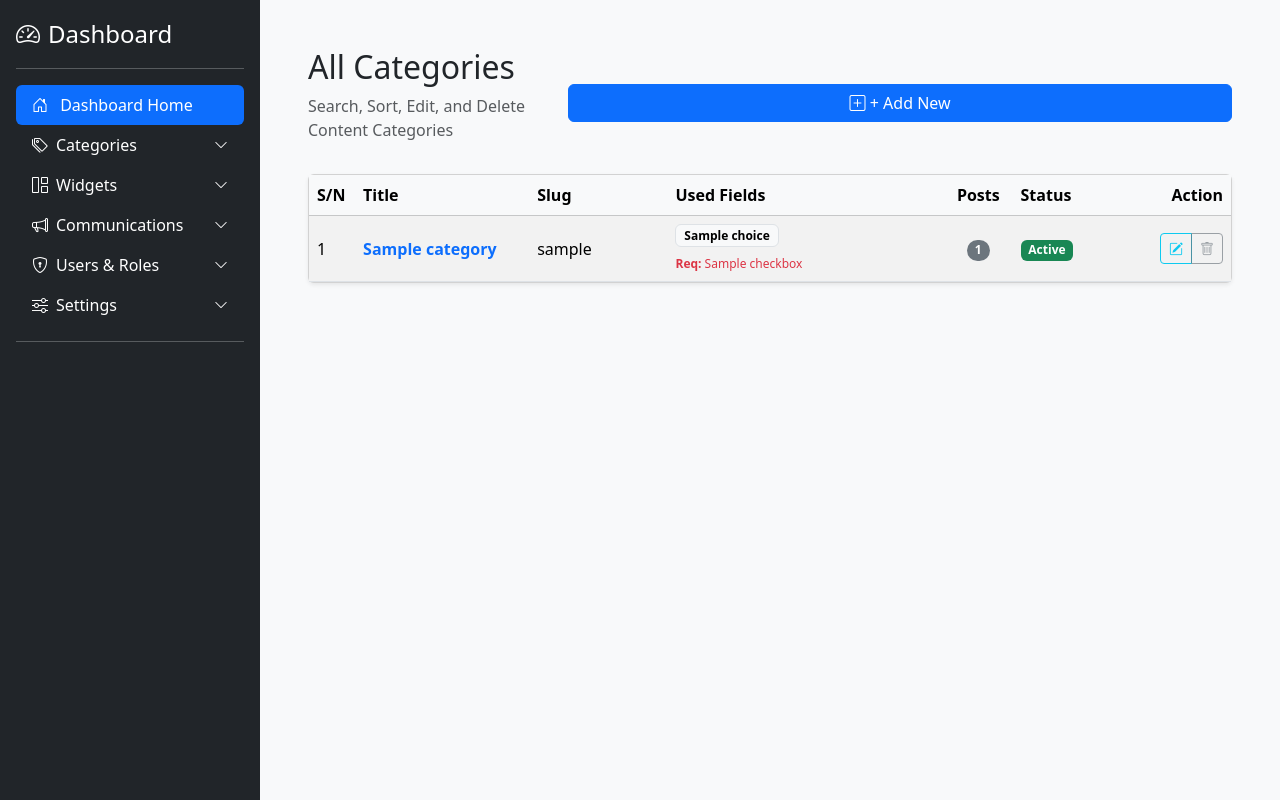
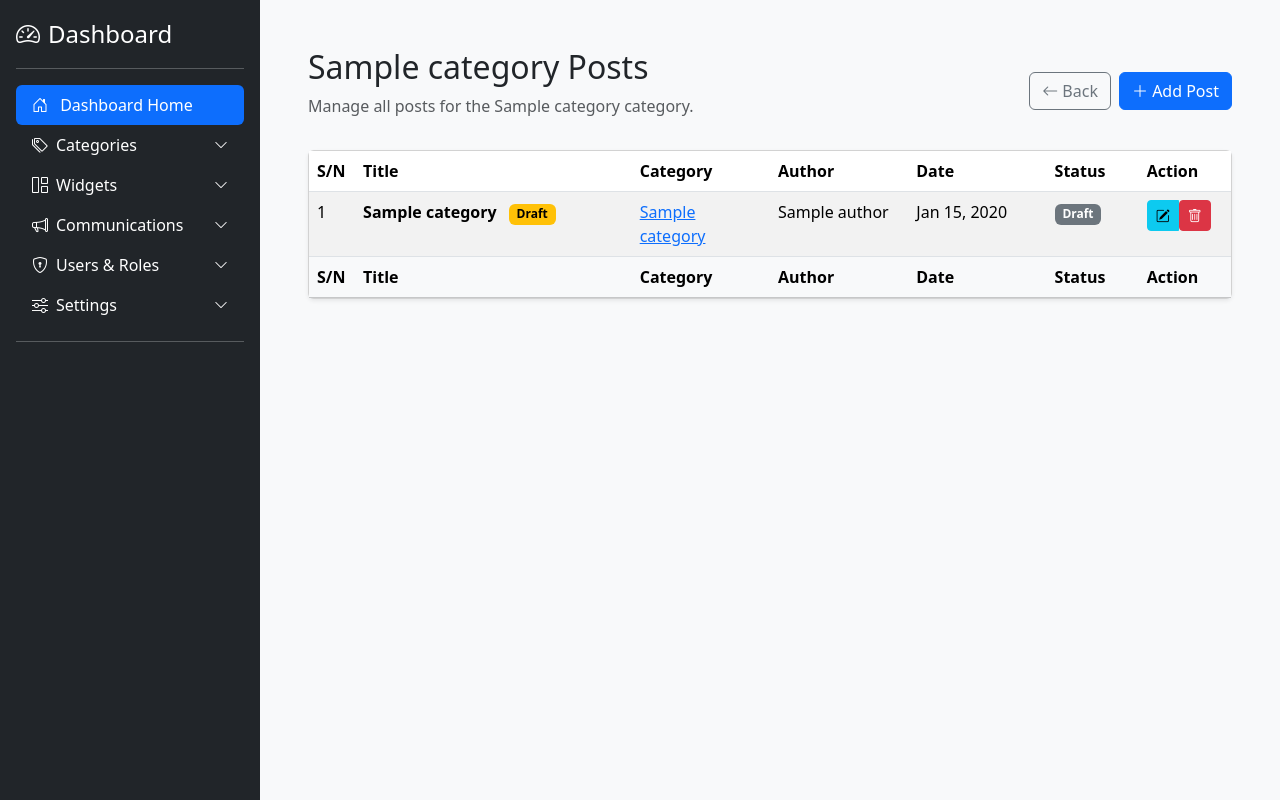
Before and after one commit to belldivine070/CMS, a Django app: template users/templates/categories/category_list.html in a window 1280 px wide. Shown: the part 56-856 px from the top of the page. Run offline with Django 5.2, Linux system fonts and the light colour scheme; the template is opened without the code that fills it: most values are stand-ins (such as "Sample title", 1, 10 or a date in 2020); parts of the project's set-up code (start-up, migrations or seed data) failed here and were passed over; some libraries are stand-ins or nearby versions.

Commit message:
updated categoty_list

```diff
--- a/users/templates/categories/category_list.html
+++ b/users/templates/categories/category_list.html
@@ -1,33 +1,40 @@
 {% extends "layout.html" %}
 {% load static %}
+{% load category_tags %}
 {% load widget_tweaks %}
-{% load category_tags %}
+
 
 {% block content %}
     <div class="container-fluid mt-4">
-    <div class="d-flex flex-column flex-md-row justify-content-between align-items-start align-items-md-center mb-3">
-        <div class="mb-2 mb-md-0">
-            <h2>All Categories</h2>
-            <p class="text-muted d-none d-sm-block">Search, Sort, Edit, and Delete Content Categories</p>
+        <div class="d-flex justify-content-between align-items-center mb-3">
+            <div>
+                <h2>{{ category.title }} Posts</h2>
+                <p class="text-muted">Manage all posts for the {{ category.title }} category.</p>
             </div>
-        <a href="{% url 'category_create' %}" class="btn btn-primary w-100 w-md-auto">
-            <i class="bi bi-plus-square"></i> + Add New
+
+            <div class="d-flex gap-2">
+                <a href="{% url "category" %}" class="btn btn-outline-secondary">
+                    <i class="bi bi-arrow-left"></i> Back
                 </a>
+                <a href="{% url 'category_create' category_slug=category.slug %}" class="btn btn-primary">
+                    <i class="bi bi-plus-lg"></i> Add Post
+                </a>
+            </div>
+
         </div>
 
         <div class="card shadow-sm">
             <div class="card-body p-0">
-            <div class="table-responsive">
-                <table class="table table-striped table-hover align-middle mb-0">
-                    <thead class="table-light">
+                <table class="table table-striped table-hover mb-0">
+                    <thead>
                         <tr>
                             <th style="width: 5%;">S/N</th>
-                            <th>Title</th>
-                            <th class="d-none d-lg-table-cell" style="width: 15%;">Slug</th>
-                            <th style="width: 30%;">Used Fields</th>
-                            <th class="text-center">Posts</th>
-                            <th class="d-none d-md-table-cell">Status</th>
-                            <th class="text-end" style="width: 15%;">Action</th>
+                            <th style="width: 30%;">Title</th>
+                            <th style="width: 15%;">Category</th>
+                            <th style="width: 15%;">Author</th>
+                            <th style="width: 15%;">Date</th>
+                            <th style="width: 10%;">Status</th>
+                            <th style="width: 10%;">Action</th>
                         </tr>
                     </thead>
                     <tbody>
@@ -35,70 +42,68 @@
                         <tr>
                             <td>{{ forloop.counter }}</td>
                             <td>
-                                <a href="{% url 'post_list_by_category' category_slug=category.slug %}" class="text-decoration-none">
                                 <strong>{{ category.title }}</strong>
+                                {% if category.is_published %}
+                                    <span class="badge text-bg-success ms-2">Live</span>
+                                {% else %}
+                                    <span class="badge text-bg-warning ms-2">Draft</span>
+                                {% endif %}
+                            </td>
+                            <td>
+                                <a href="{% url 'category_list' %}">
+                                    {{ category.title }}
                                 </a>
-                                <small class="d-block d-lg-none text-muted">{{ category.slug }}</small>
                             </td>
-                            <td class="d-none d-lg-table-cell">{{ category.slug }}</td>
+                            <td>{{ category.author.get_full_name|default:category.author.username }}</td>
+                            <td>{{ category.updated_at|date:"M d, Y" }}</td>
 
                             <td>
-                                <div class="d-flex flex-wrap">
-                                    {% for field_slug in category.child_fields %}
-                                        {% with field_label=POST_FIELD_CHOICES|get_item:field_slug %}
-                                            <span class="badge text-bg-light border me-1 mb-1">{{ field_label|default:field_slug }}</span>
-                                        {% endwith %}
-                                    {% endfor %}
-                                </div>
-
-                                {% if category.required_fields %}
-                                    <div class="text-danger x-small mt-1" style="font-size: 0.75rem;">
-                                        <strong>Req:</strong>
-                                        {% for req_slug in category.required_fields %}
-                                            {{ POST_FIELD_CHOICES|get_item:req_slug|default:req_slug }}{% if not forloop.last %}, {% endif %}
-                                        {% endfor %}
-                                    </div>
+                                {% if category.is_published %}
+                                    <span class="badge text-bg-success">Published</span>
+                                {% else %}
+                                    <span class="badge text-bg-secondary">Draft</span>
                                 {% endif %}
                             </td>
 
-                            <td class="text-center">
-                                <span class="badge rounded-pill bg-secondary">{{ category.post_count }}</span>
-                            </td>
-
-                            <td class="d-none d-md-table-cell">
-                                <span class="badge text-bg-success">Active</span>
-                            </td>
-
-                            <td class="text-end">
-                                <div class="btn-group">
-                                    <a href="{% url 'category_update' slug=category.slug %}" class="btn btn-sm btn-outline-info" title="Edit">
+                            <td>
+                                <div class="btn-group" role="group" aria-label="Post Actions">
+                                    {# category Post Edit Button #}
+                                    <a href="{% url 'category_edit' category_slug=category.slug %}" class="btn btn-sm btn-info" title="Edit">
                                         <i class="bi bi-pencil-square"></i>
                                     </a>
 
-                                    {% if category.post_count == 0 %}
-                                        <form method="post" action="{% url 'category_delete' slug=category.slug %}" class="d-inline"
-                                              onsubmit="return confirm('Delete category: {{ category.name }}?');">
+                                    {# categoty Post Delete Form #}
+                                    <form method="post"
+                                          action="{% url 'category_delete' category_slug=category.slug category_slug=category.slug %}"
+                                          style="display: inline;"
+                                          onsubmit="return confirm('Are you sure you want to delete the post: {{ category.title }}?');">
                                         {% csrf_token %}
-                                            <button type="submit" class="btn btn-sm btn-outline-danger" title="Delete">
+                                        <button type="submit" class="btn btn-sm btn-danger" title="Delete Post">
                                             <i class="bi bi-trash"></i>
                                         </button>
                                     </form>
-                                    {% else %}
-                                        <button class="btn btn-sm btn-outline-secondary" disabled title="Locked">
-                                            <i class="bi bi-trash"></i>
-                                        </button>
-                                    {% endif %}
                                 </div>
                             </td>
                         </tr>
                         {% empty %}
                         <tr>
-                            <td colspan="7" class="text-center py-4 text-muted">No content categories defined yet.</td>
+                            <td colspan="7" class="text-center py-4">No posts found for this category.</td>
                         </tr>
                         {% endfor %}
                     </tbody>
+                    <tfoot class="table-light">
+                        <tr>
+                            <th>S/N</th>
+                            <th>Title</th>
+                            <th>Category</th>
+                            <th>Author</th>
+                            <th>Date</th>
+                            <th>Status</th>
+                            <th>Action</th>
+                        </tr>
+                    </tfoot>
                 </table>
-            </div> </div>
             </div>
         </div>
-{% endblock content %}
+    </div>
+{% endblock %}
```
Lines whose indentation alone changed are shown as unchanged.
